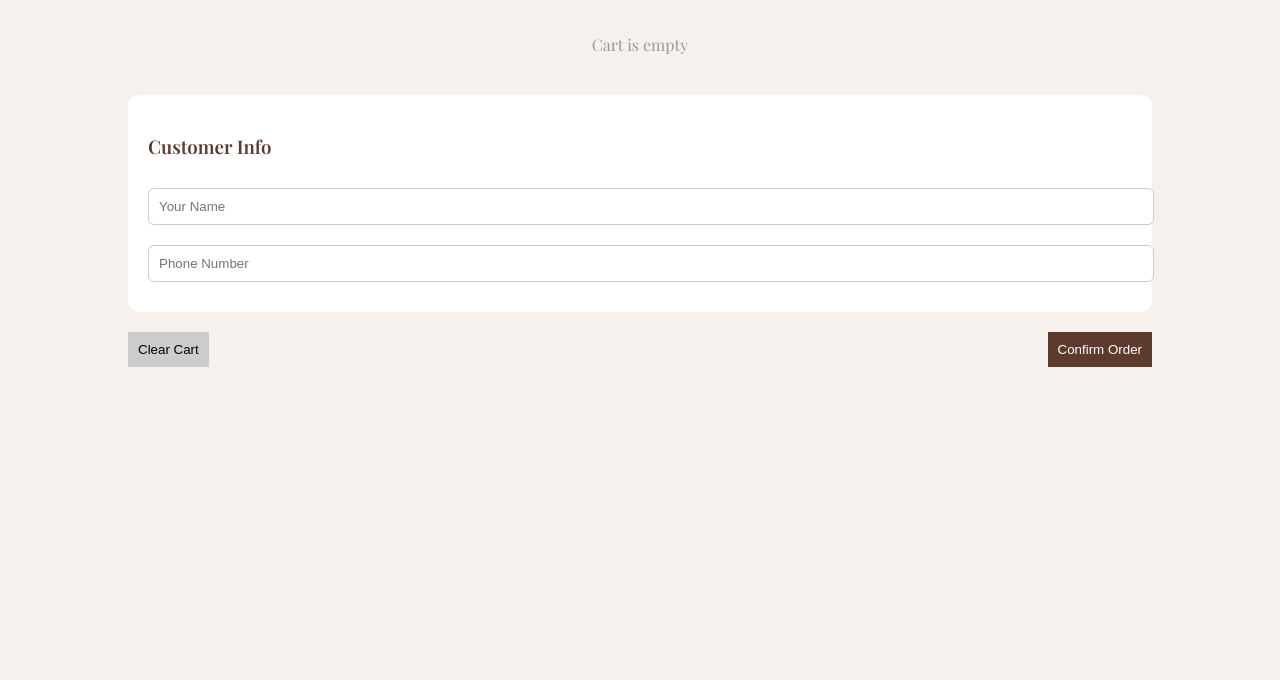
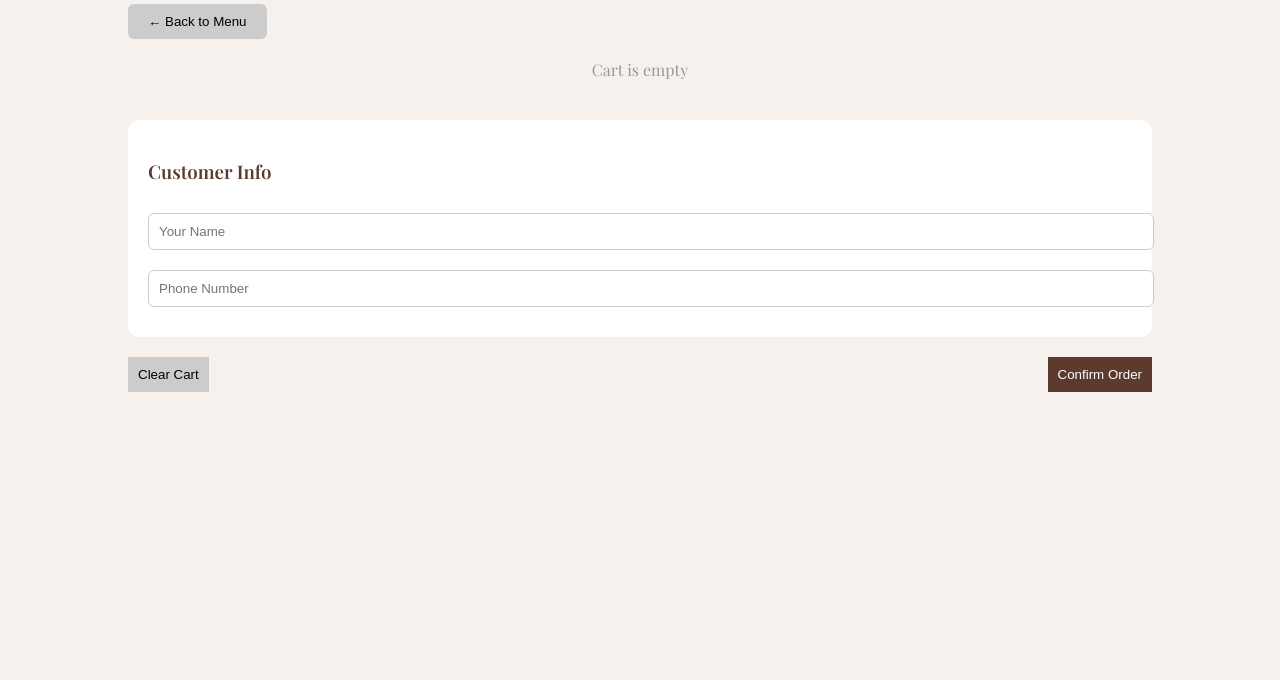
Before and after one commit to rawan23118-stack/cookiemisu, a website: page order.html in a window 1280 px wide. Shown: the part 120-800 px from the top of the page. Drawn offline with nearby package versions, Linux system fonts and the light colour scheme.

Commit message:
Update order.html

```diff
--- a/order.html
+++ b/order.html
@@ -2,6 +2,7 @@
 <html lang="en">
 <head>
 <meta charset="UTF-8">
+<meta name="viewport" content="width=device-width, initial-scale=1.0">
 <title>Orders - Cookiemisu</title>
 
 <link href="https://fonts.googleapis.com/css2?family=Playfair+Display:wght@400;600&display=swap" rel="stylesheet">
@@ -17,13 +18,17 @@ padding:40px 10%;
 
 h1{
 text-align:center;
-margin-bottom:40px;
+margin-bottom:20px;
 }
 
-.empty{
-text-align:center;
-margin-top:50px;
-color:#999;
+/* 🔥 زر الباك */
+.back-btn{
+margin-bottom:20px;
+background:#ccc;
+border:none;
+padding:10px 20px;
+cursor:pointer;
+border-radius:6px;
 }
 
 /* ITEM */
@@ -142,6 +147,9 @@ cursor:pointer;
 
 <h1>Your Orders</h1>
 
+<!-- 🔥 زر الرجوع -->
+<button class="back-btn" onclick="goBack()">← Back to Menu</button>
+
 <div id="cart"></div>
 <div class="total" id="total"></div>
 
@@ -158,6 +166,10 @@ cursor:pointer;
 
 <script>
 
+function goBack(){
+window.location.href = "menu.html";
+}
+
 let cart = JSON.parse(localStorage.getItem("cart")) || [];
 
 const images = {
@@ -170,11 +182,10 @@ const images = {
 "Classic Cookie":"img/7.png"
 };
 
-// 🔴 تسعير واضح (بدل التخبيص)
 function getUnitPrice(item){
 
 if(item.name === "Classic Tiramisu"){
-  return Number(item.size) || 12;
+return Number(item.size) || 12;
 }
 
 if(item.name === "Dubai Chocolate") return 15;
@@ -198,9 +209,8 @@ function render(){
 container.innerHTML = "";
 let total = 0;
 
-// 🔴 إذا الكارت فاضي
 if(cart.length === 0){
-container.innerHTML = `<div class="empty">Cart is empty</div>`;
+container.innerHTML = `<div style="text-align:center;color:#999">Cart is empty</div>`;
 document.getElementById("total").innerText = "";
 return;
 }
@@ -276,7 +286,8 @@ alert("Cart empty");
 return;
 }
 
-fetch("http://localhost:3000/order", {
+/* 🔥 أهم تعديل */
+fetch("http://192.168.1.5:3000/order", {
 method: "POST",
 headers: {
 "Content-Type": "application/json"
```
